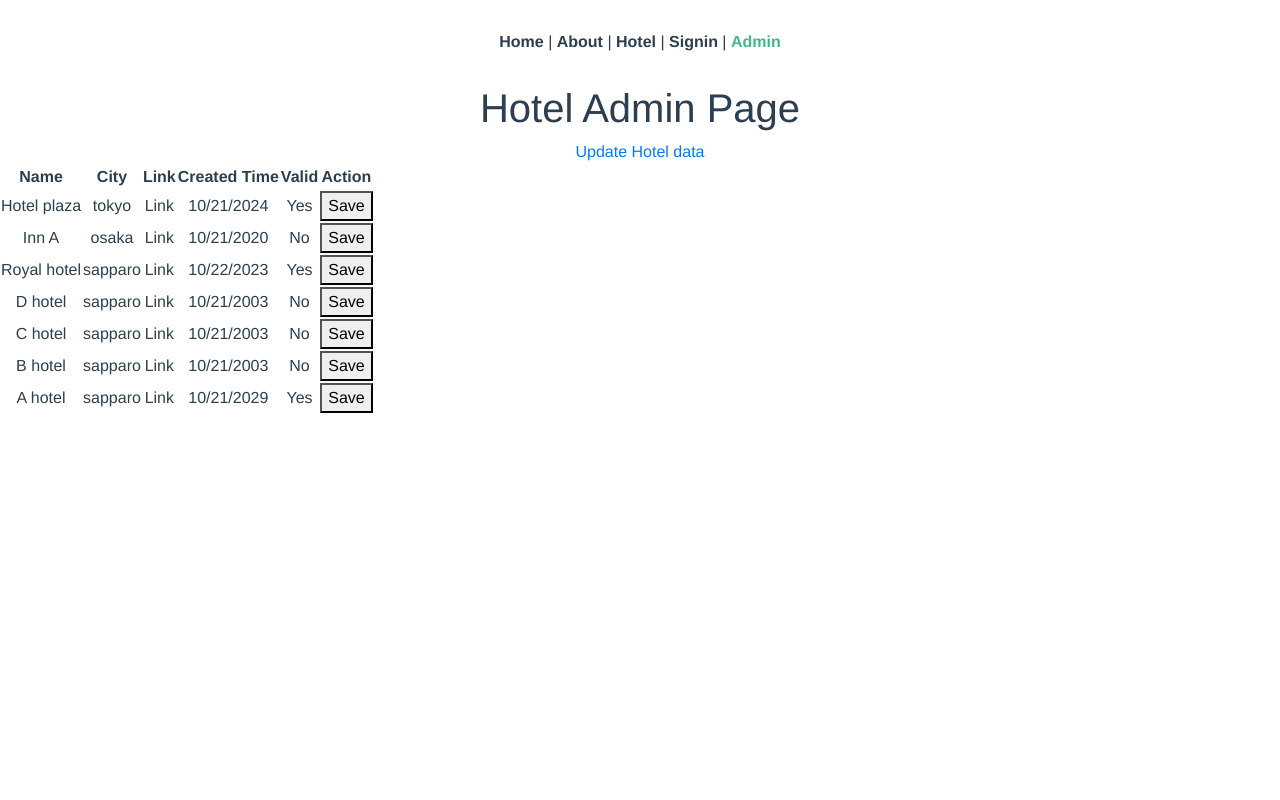
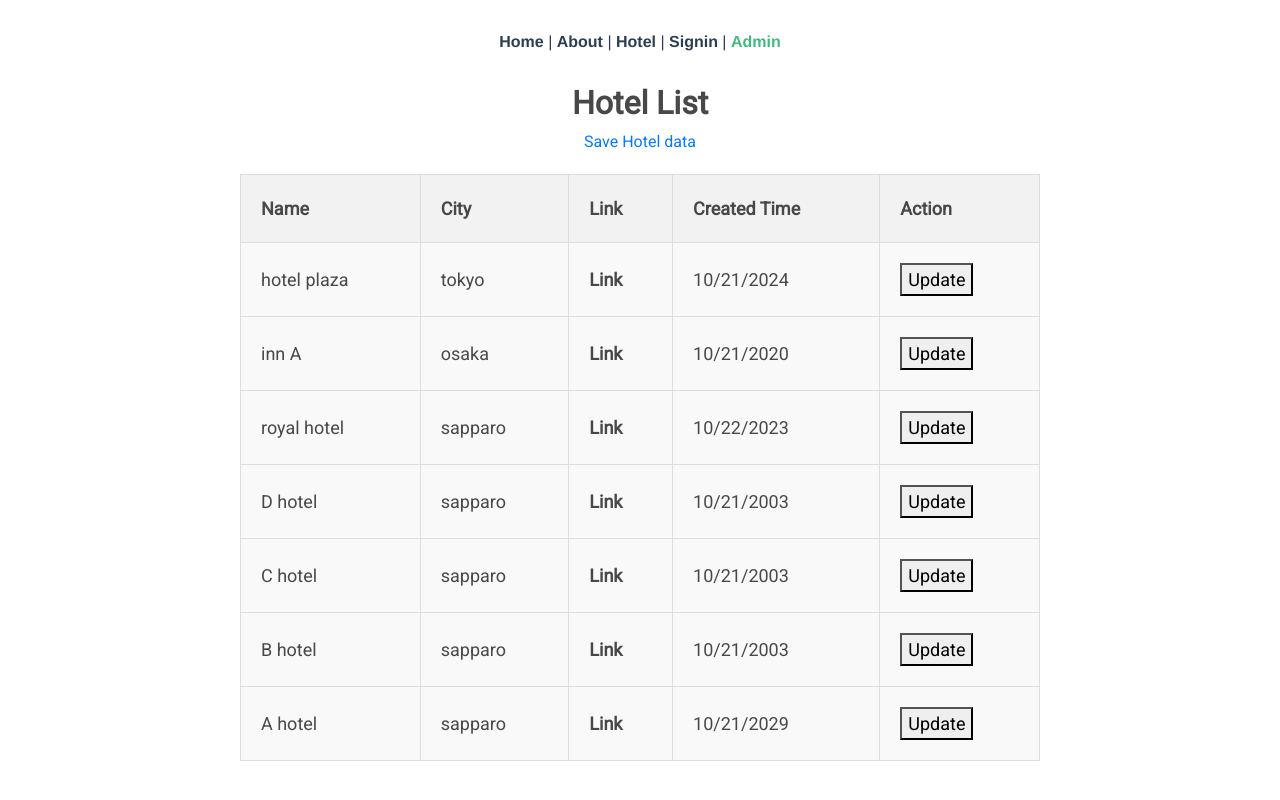
Before and after one commit to yennanliu/vue-admin-system, a Vue app: page /admin in a window 1280 px wide. Built offline with nearby package versions, Linux system fonts and the light colour scheme.

Commit message:
update admin

```diff
--- a/src/views/Admin.vue
+++ b/src/views/Admin.vue
@@ -1,7 +1,7 @@
 <template>
     <div id="app">
-      <h1 class="header">Hotel Admin Page</h1>
-      <a href="#" @click.prevent="updateHotelData">Update Hotel data</a>
+      <h1 class="header">Hotel List</h1>
+      <a href="#" @click.prevent="saveHotelData">Save Hotel data</a>
       <table>
         <thead>
           <tr>
@@ -9,21 +9,17 @@
             <th>City</th>
             <th>Link</th>
             <th>Created Time</th>
-            <th>Valid</th>
             <th>Action</th>
           </tr>
         </thead>
         <tbody>
           <tr v-for="hotel in hotels" :key="hotel.id" class="hotel-item">
-            <td contenteditable @input="updateHotelName(hotel, $event)">{{ capitalizeString(hotel.name) }}</td>
+            <td contenteditable @input="updateHotelName(hotel, $event)">{{ (hotel.name) }}</td>
             <td contenteditable @input="updateHotelCity(hotel, $event)">{{ hotel.city }}</td>
             <td><a :href="hotel.bookingLink" target="_blank">Link</a></td>
             <td>{{ hotel.created_time }}</td>
-            <td :class="{ valid: checkIfValid(hotel.created_time), invalid: !checkIfValid(hotel.created_time) }">
-              {{ checkIfValid(hotel.created_time) ? 'Yes' : 'No' }}
-            </td>
             <td>
-              <button @click="saveHotelData(hotel)">Save</button>
+              <button @click="updateHotelData(hotel)">Update</button>
             </td>
           </tr>
         </tbody>
@@ -36,38 +32,95 @@
 
   export default {
     data() {
-      return {
-        hotels: hotelData,
-      };
-    },
+    return {
+      hotels: hotelData,
+    };
+  },
 
     methods: {
-      capitalizeString(value) {
-        return value.charAt(0).toUpperCase() + value.slice(1);
-      },
-      checkIfValid(inputDate) {
-        const givenDate = new Date("10/21/2023").getTime();
-        const diff = new Date(inputDate).getTime() - givenDate;
-        return diff > 0;
-      },
       updateHotelName(hotel, event) {
         hotel.name = event.target.textContent;
       },
       updateHotelCity(hotel, event) {
         hotel.city = event.target.textContent;
       },
-      saveHotelData(hotel) {
-        // You can add logic here to save the modified data to a local JSON file
-        console.log("Saving data:", hotel);
+      saveHotelData() {
+        // Save the data to localStorage
+        console.log("--> saveHotelData")
+        localStorage.setItem('hotelData', JSON.stringify(this.hotels));
+        console.log(">>> updated hotelData = " + JSON.stringify(hotelData))
       },
-      updateHotelData() {
-        // You can add logic here to update hotel data from an external source
-        console.log("Updating hotel data...");
+      updateHotelData(hotel) {
+        // Update the local data and save it to localStorage
+        hotel.name = prompt('Enter updated name:', hotel.name);
+        hotel.city = prompt('Enter updated city:', hotel.city);
+
+        this.saveHotelData();
       },
+      loadHotelData() {
+        // Load the data from localStorage
+        const storedData = localStorage.getItem('hotelData');
+
+        if (storedData) {
+          this.hotels = JSON.parse(storedData);
+        }
+      },
+    },
+
+    mounted() {
+      // Load the data when the component is mounted
+      this.loadHotelData();
     },
   };
   </script>
 
   <style scoped>
-  /* Styles remain the same */
+  #app {
+    font-family: "Roboto", sans-serif;
+    color: #484848;
+    max-width: 800px;
+    margin: 0 auto;
+  }
+
+  .header {
+    font-size: 32px;
+    font-weight: bold;
+  }
+
+  table {
+    width: 100%;
+    border-collapse: collapse;
+    margin-top: 20px;
+  }
+
+  th, td {
+    border: 1px solid #ddd;
+    padding: 20px;
+    text-align: left;
+    font-size: 18px;
+  }
+
+  th {
+    background-color: #f2f2f2;
+  }
+
+  .hotel-item {
+    background-color: #f9f9f9;
+  }
+
+  td a {
+    text-decoration: none;
+    color: #3343ff;
+    font-weight: bold;
+  }
+
+  .valid {
+    color: green;
+    font-weight: bold;
+  }
+
+  .invalid {
+    color: red;
+    font-weight: bold;
+  }
   </style>
```
